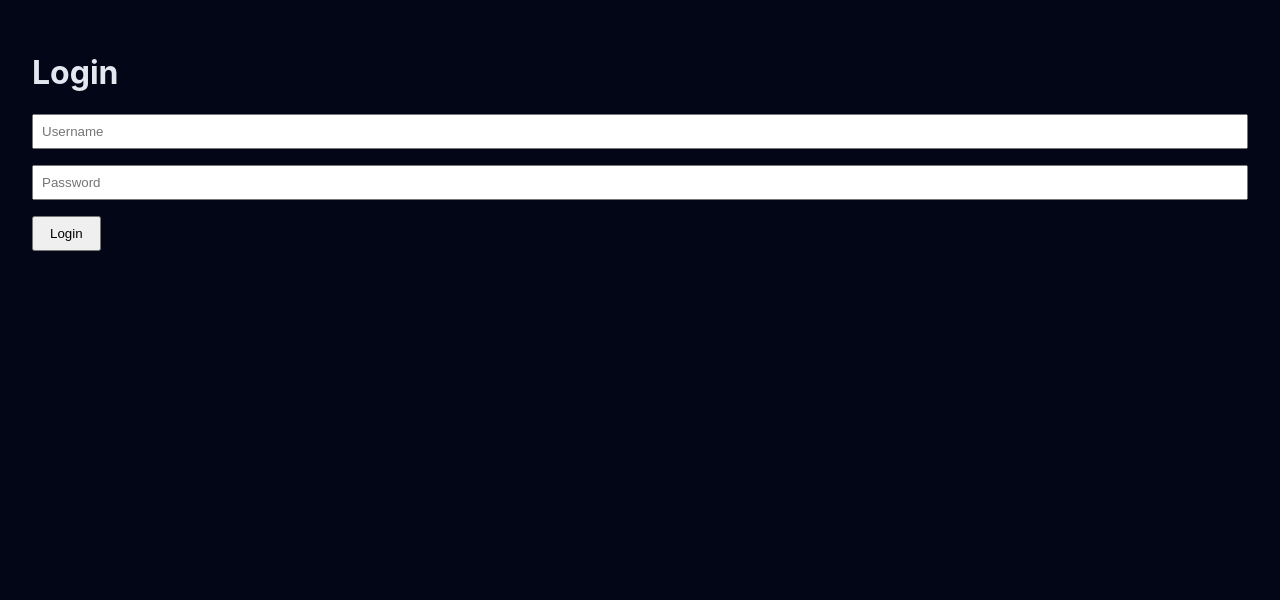
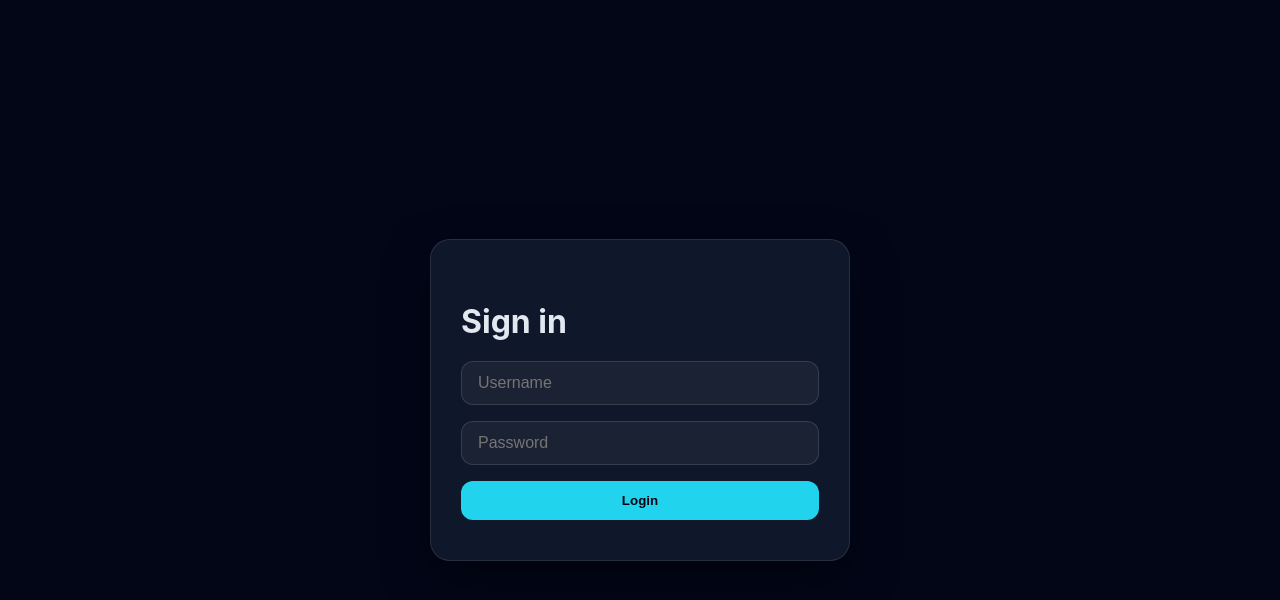
Before and after one commit to digitaldemon/FuelTech, a Next.js app: page /login in a window 1280 px wide. Shown: the top 600 px of the page. Built offline with nearby package versions, Linux system fonts and the light colour scheme.

Commit message:
Update login page with new styling and error handling

```diff
--- a/app/login/page.tsx
+++ b/app/login/page.tsx
@@ -2,6 +2,8 @@
 
 import { useState } from 'react';
 
+// Simple in‑memory user credentials. In a real application this should be
+// replaced by a proper authentication mechanism.
 const ALLOWED_USERS: { [key: string]: string } = {
   tech1: 'password123',
   tech2: 'password456',
@@ -15,7 +17,7 @@
   const [password, setPassword] = useState('');
   const [error, setError] = useState('');
 
-  const handleSubmit = (e: any) => {
+  const handleSubmit = (e: React.FormEvent<HTMLFormElement>) => {
     e.preventDefault();
     if (ALLOWED_USERS[username] && ALLOWED_USERS[username] === password) {
       if (typeof window !== 'undefined') {
@@ -28,32 +30,26 @@
   };
 
   return (
-    <div style={{ padding: '2rem' }}>
-      <h1>Login</h1>
-      <form onSubmit={handleSubmit}>
-        <div style={{ marginBottom: '1rem' }}>
+    <div className="login-wrapper">
+      <div className="login-card">
+        <h1>Sign in</h1>
+        {error && <p className="error">{error}</p>}
+        <form onSubmit={handleSubmit}>
           <input
             type="text"
             placeholder="Username"
             value={username}
             onChange={(e) => setUsername(e.target.value)}
-            style={{ padding: '0.5rem', width: '100%' }}
           />
-        </div>
-        <div style={{ marginBottom: '1rem' }}>
           <input
             type="password"
             placeholder="Password"
             value={password}
             onChange={(e) => setPassword(e.target.value)}
-            style={{ padding: '0.5rem', width: '100%' }}
           />
-        </div>
-        {error && <p style={{ color: 'red' }}>{error}</p>}
-        <button type="submit" style={{ padding: '0.5rem 1rem' }}>
-          Login
-        </button>
-      </form>
+          <button type="submit">Login</button>
+        </form>
+      </div>
     </div>
   );
 }
```
